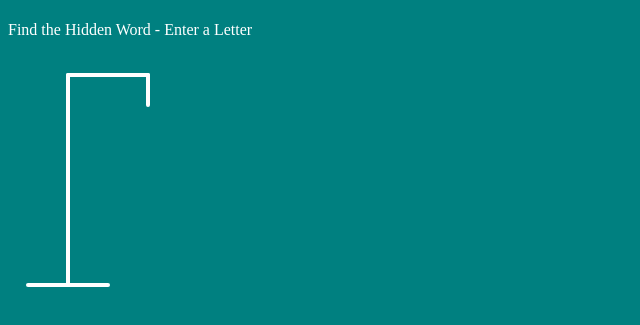
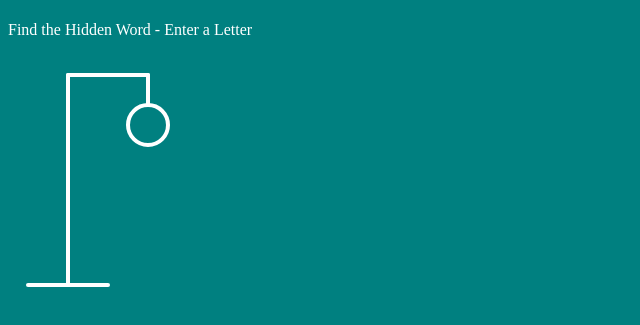
Before and after one commit to NicoleGeorge/hangman-game, a plain HTML site: page index.html in a window 1280 px wide. Shown: the part 59-384 px from the top of the page, without its empty margins (0-640 px from the left). Drawn offline with Linux system fonts and the light colour scheme.

Commit message:
stage 3 SVG - head complete

```diff
--- a/index.html
+++ b/index.html
@@ -10,11 +10,15 @@
     <h1>Hangman</h1>
     <p>Find the Hidden Word - Enter a Letter</p>
     <div class="game-container">
+        <!-- ROD -->
       <svg height="250" width="200" class="figure-container">
         <line x1="60" y1="20" x2="140" y2="20" />
         <line x1="140" y1="20" x2="140" y2="50" />
         <line x1="60" y1="20" x2="60" y2="230" />
         <line x1="20" y1="230" x2="100" y2="230" />
+
+        <!-- HEAD -->
+        <circle cx="140" cy="70" r="20" />
       </svg>
     </div>
 
```
